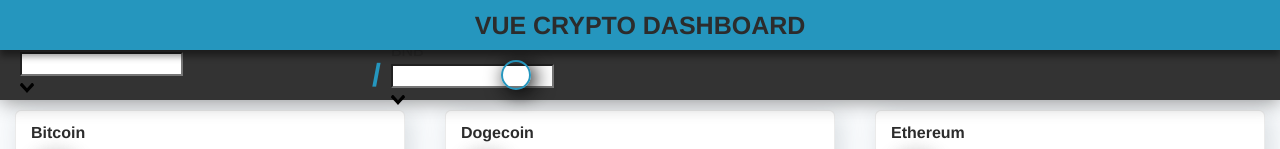
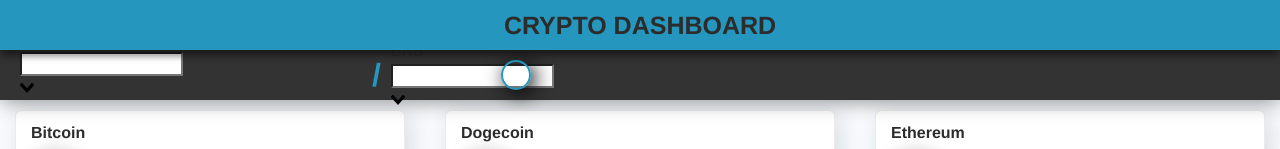
Before and after one commit to ChufanSuki/crypto_dashboard, a Vue app: page / in a window 1280 px wide. Shown: the top 149 px of the page. Built offline with nearby package versions, Linux system fonts and the light colour scheme; no server answers; grey boxes are pictures that could not be loaded; the HTML template or start-up script is replaced by a standard one; a web font is replaced by a local one.

Commit message:
Change header title

```diff
--- a/src/layout/LayoutPage.vue
+++ b/src/layout/LayoutPage.vue
@@ -4,7 +4,7 @@
             <button class="back-btn" v-if="currentPage === 'infoview'" @click="$router.push({ path: '/' })">
                 <i class="fa fa-angle-left fa-2x"></i>
             </button>
-            <span class="page-title">VUE CRYPTO DASHBOARD</span>
+            <span class="page-title">CRYPTO DASHBOARD</span>
         </header>
         <div class="page-container">
             <transition name="fade" mode="out-in">
```
